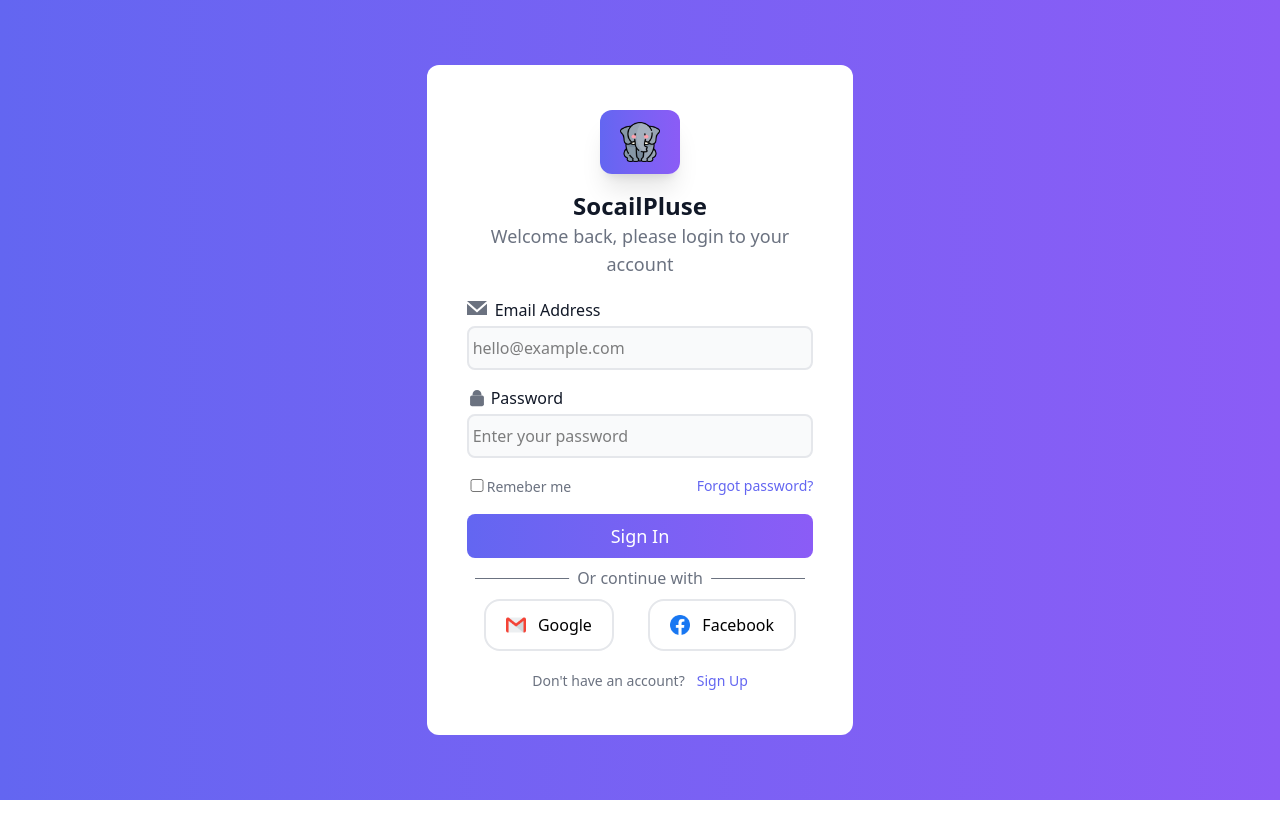
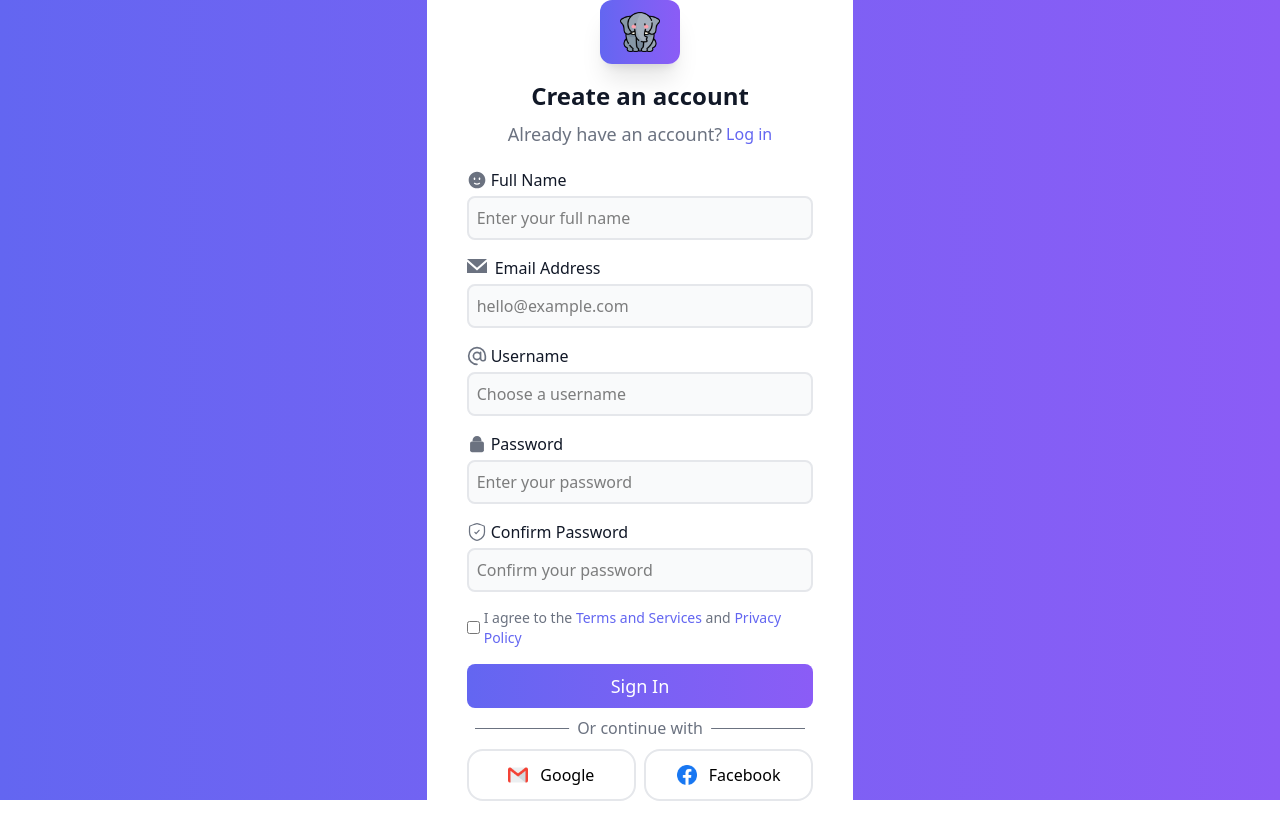
Before and after one commit to MohammedNaderAlGhussin/reactSocialMedia, a React (Vite) app: page / in a window 1280 px wide. Before the commit the page ends 800 px from the top, so only its background shows below. Built offline with nearby package versions, Linux system fonts and the light colour scheme.

Commit message:
modifying and showingg regiter page

```diff
--- a/src/App.tsx
+++ b/src/App.tsx
@@ -1,9 +1,12 @@
-import Login from "./components/Login";
+// import Login from "./components/Login";
+
+import Register from "./components/Register";
 
 function App() {
   return (
     <>
-      <Login />
+      {/* <Login /> */}
+      <Register />
     </>
   );
 }
--- a/src/index.css
+++ b/src/index.css
@@ -19,10 +19,10 @@
 }
 @layer components {
   .linear {
-    @apply bg-linear-to-r from-primary to-primary-hv
+    @apply bg-linear-to-r from-primary to-primary-hv;
   }
   .input {
-    @apply bg-main-bg py-2 border-2 border-light-border rounded-lg pl-1 focus:outline-none;
+    @apply bg-main-bg py-2 border-2 border-light-border rounded-lg pl-2 focus:outline-none;
   }
 }
 @layer utilities {
```
